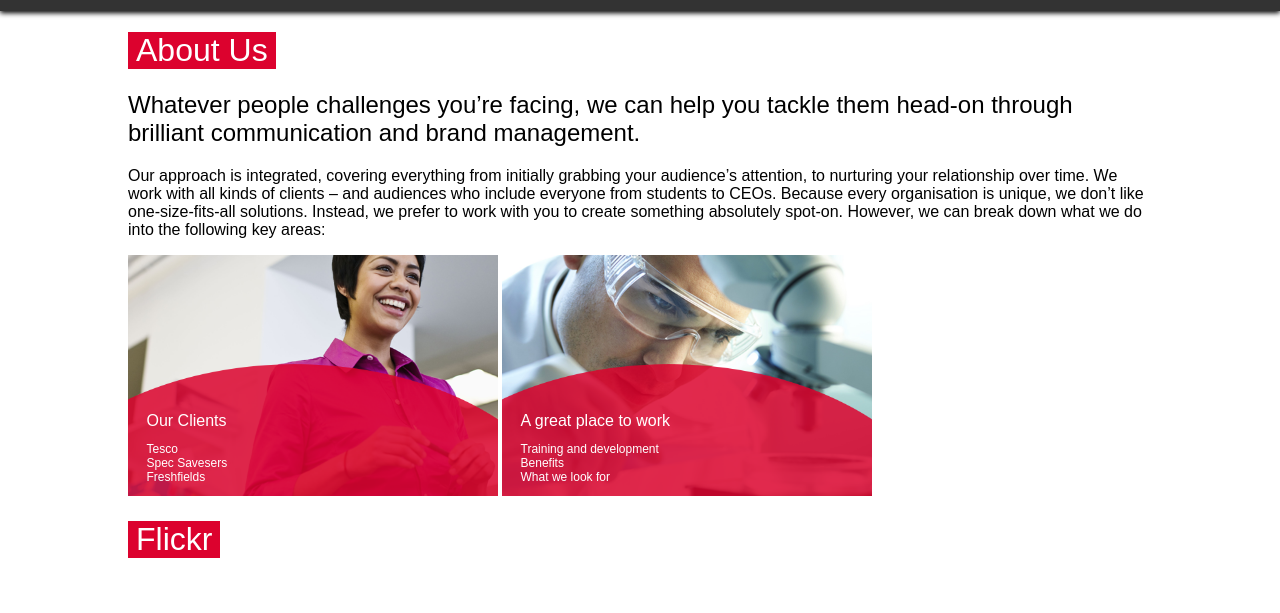
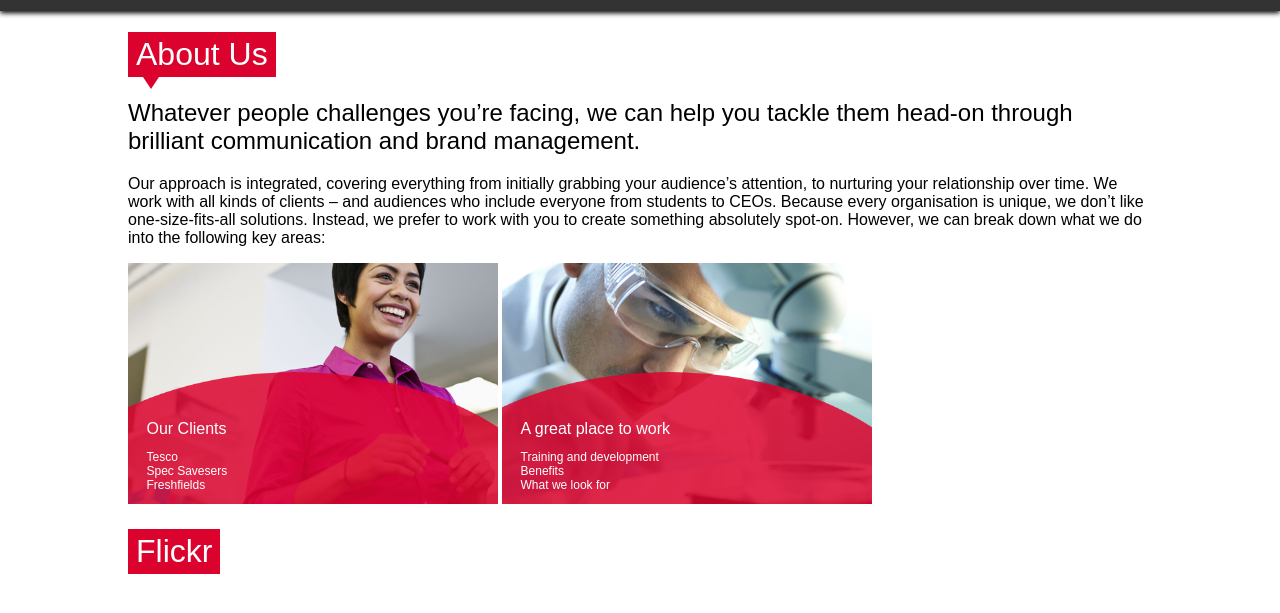
Before and after one commit to mr-beerkiss/projects.beerkiss.io, a website: page havas-people/src/index.html in a window 1280 px wide. Shown: the part 69-682 px from the top of the page. Drawn offline with nearby package versions, Linux system fonts and the light colour scheme; files that its build step writes are made by us from their sources; files whose address does not match are found by name.

Commit message:
Added flickr feed and selection functionality.  Added speech bubble affect to heading.

```diff
--- a/havas-people/src/index.html
+++ b/havas-people/src/index.html
@@ -22,7 +22,7 @@
 
 			<div class="section the-body">
 
-				<h1 class="section-heading">About Us</h1>
+				<h1 class="section-heading section-heading__bubble">About Us</h1>
 
 				<!--<div class="page-title-container">
 
--- a/havas-people/src/scss/_flickr.scss
+++ b/havas-people/src/scss/_flickr.scss
@@ -4,6 +4,10 @@
 		max-width: 30%;
 		max-height: 20%;
 		margin: 1%;
+
+		&.flicker-feed-thumb__selected {
+			border: 2px solid red;
+		}
 	}
 
 }
--- a/havas-people/src/scss/_section.scss
+++ b/havas-people/src/scss/_section.scss
@@ -10,7 +10,20 @@
 			display: table;
 			background-color: $red-color;
 			color: white;
-			padding: 0 0.25em;
+			padding: 0.125em 0.25em;
+			position: relative;
+
+			&.section-heading__bubble:after {
+				content: "";
+				position: absolute;
+				bottom: -12px;
+				left: 15px;
+				border-width: 12px 8px 0;
+				border-style: solid;
+				border-color: $red-color transparent;
+				display: block;
+				width: 0;
+			}
 
 	}
 
```
Also changed, not shown: havas-people/src/js/app.js (+52 -13 lines), 1 other file.
